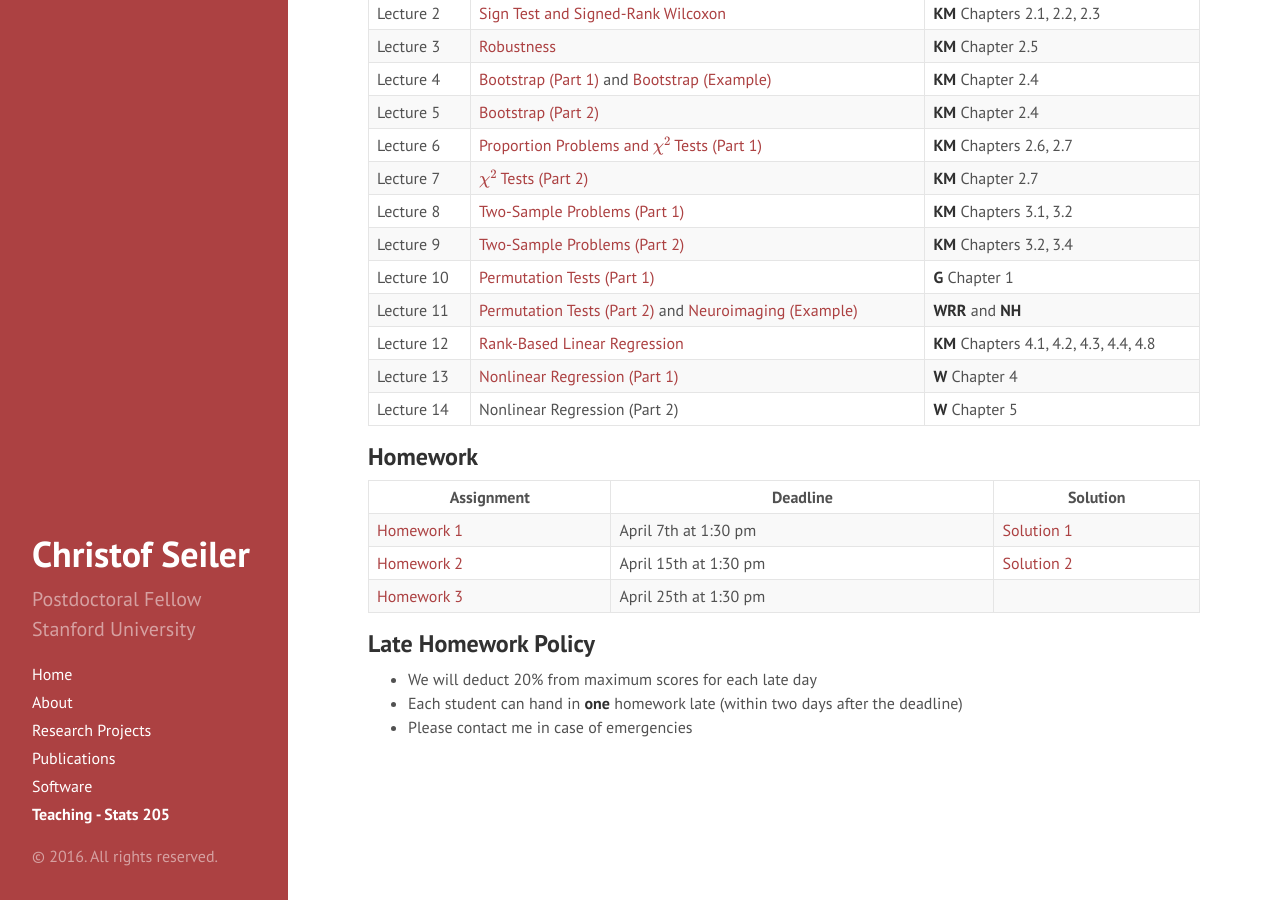
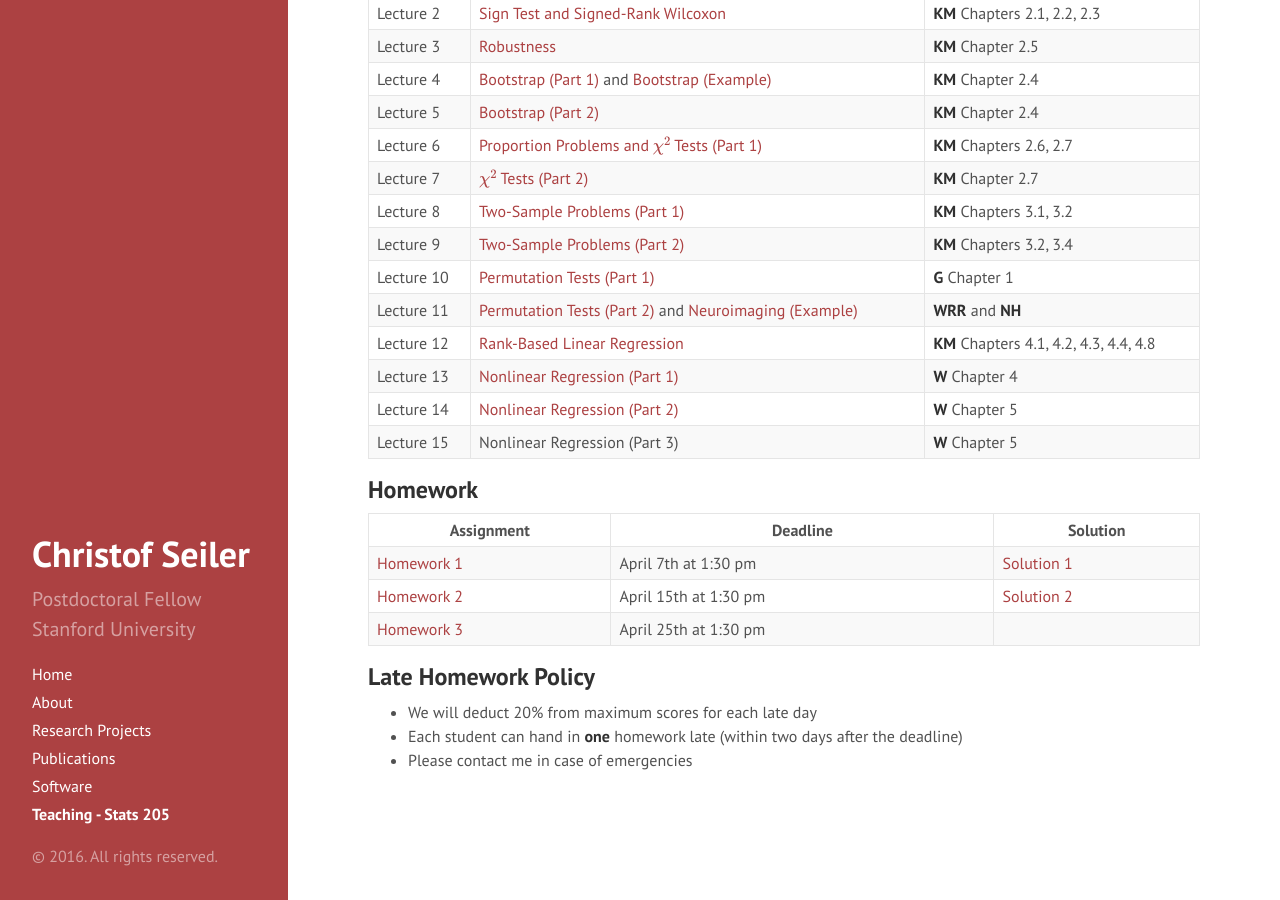
Before and after one commit to ChristofSeiler/ChristofSeiler.github.io, a Jekyll site: the page built from stats205.md, in a window 1280 px wide and 900 px high, scrolled down 2179 px. Built offline with Jekyll 4.4.1, drawn with Linux system fonts in a browser that asks for light colours; formulas are drawn with MathJax 3.

Commit message:
uploaded lecture 14

```diff
--- a/stats205.md
+++ b/stats205.md
@@ -93,7 +93,8 @@ Lecture 10 | [Permutation Tests (Part 1)](Lecture10/PermutationTest.html)
 Lecture 11 | [Permutation Tests (Part 2)](Lecture11/PermutationTestPart2.html) and [Neuroimaging (Example)](Lecture11/Neuroimaging.html)    | **WRR** and **NH**
 Lecture 12 | [Rank-Based Linear Regression](Lecture12/Regression.html)                                                                      | **KM** Chapters 4.1, 4.2, 4.3, 4.4, 4.8
 Lecture 13 | [Nonlinear Regression (Part 1)](Lecture13/NonlinearRegression.pdf)                                                             | **W** Chapter 4
-Lecture 14 | Nonlinear Regression (Part 2)                                                                                                  | **W** Chapter 5
+Lecture 14 | [Nonlinear Regression (Part 2)](Lecture14/NonlinearRegressionPart2.pdf)                                                        | **W** Chapter 5
+Lecture 15 | Nonlinear Regression (Part 3)                                                                                                  | **W** Chapter 5
 
 ## Homework
 
```
Also changed, not shown: 1 other file.
